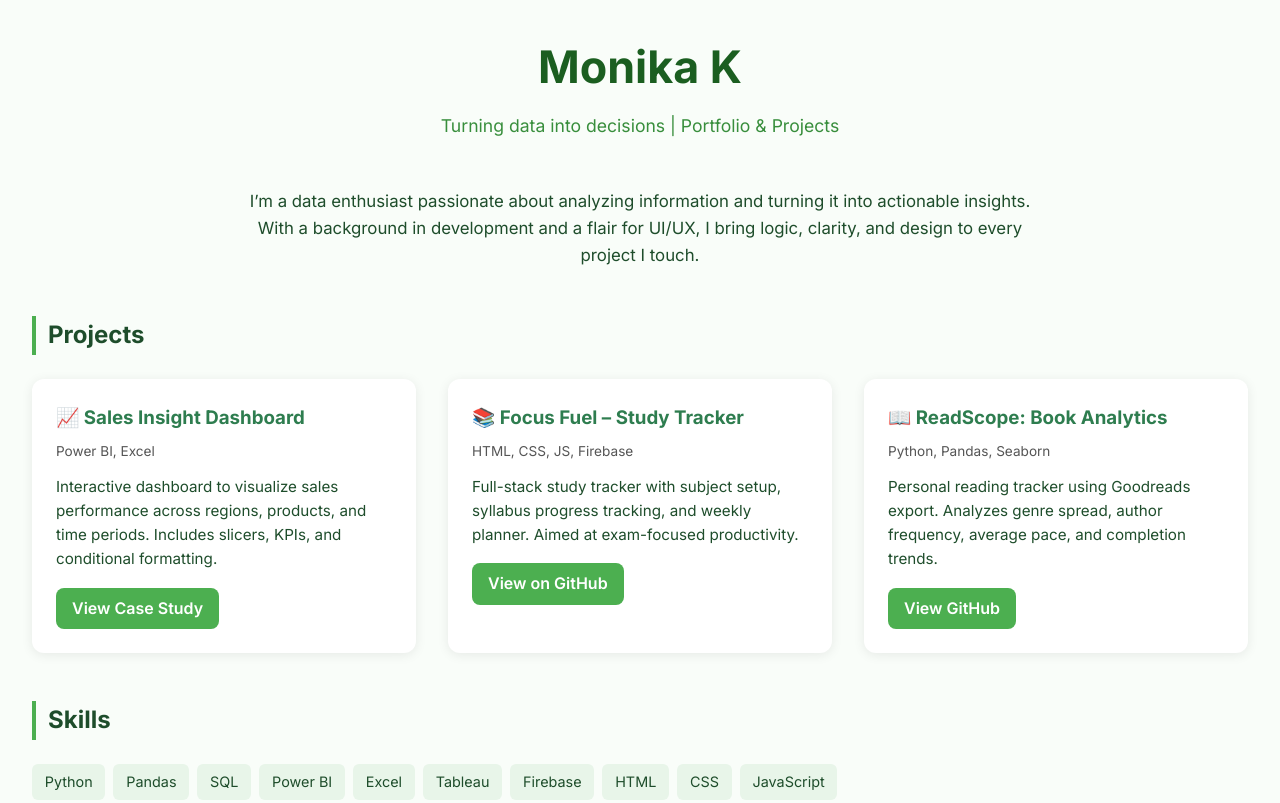
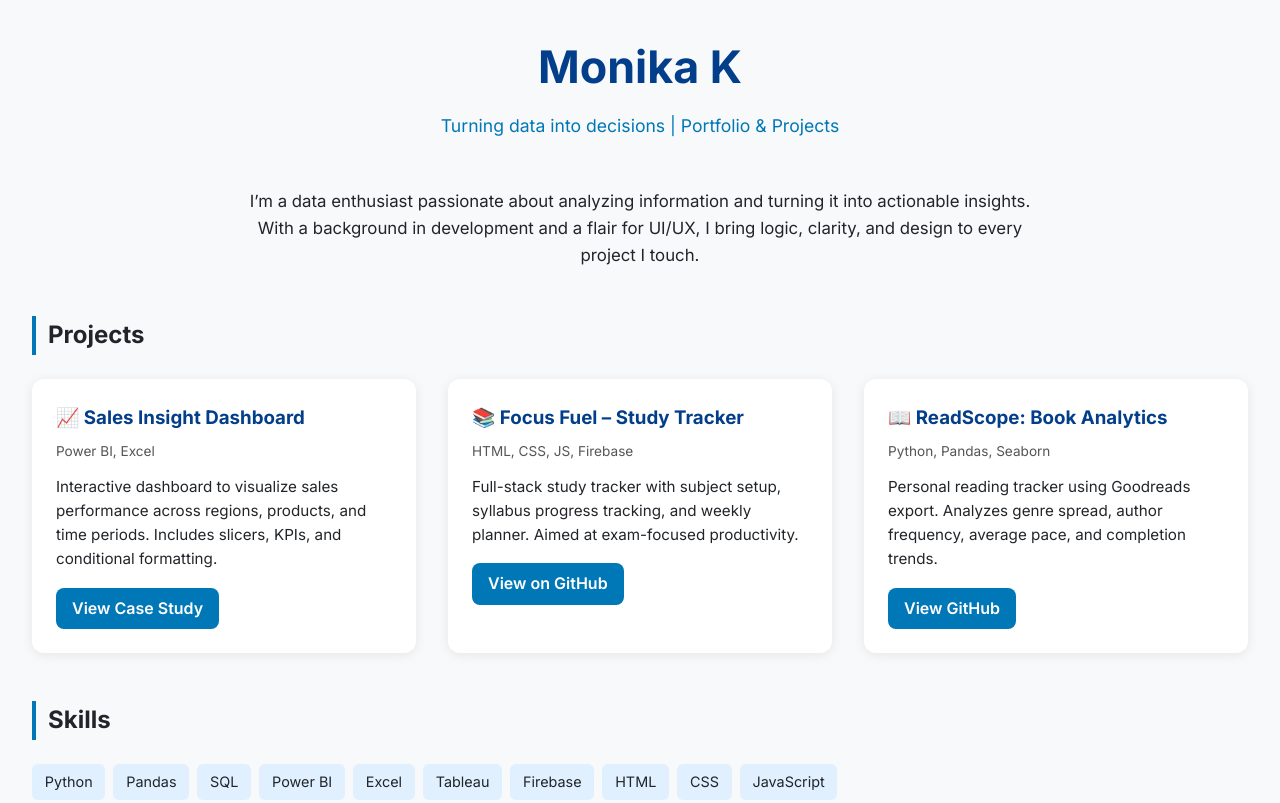
Before and after one commit to monikak2004/Monikak, a plain HTML site: page index.html in a window 1280 px wide. Shown: the top 803 px of the page. Drawn offline with Linux system fonts and the light colour scheme.

Commit message:
Update index.html

```diff
--- a/index.html
+++ b/index.html
@@ -7,10 +7,11 @@
   <link href="https://fonts.googleapis.com/css2?family=Inter:wght@400;600;700&display=swap" rel="stylesheet">
   <style>
     :root {
-      --bg: #f9fdf9;
-      --text: #1e4d2b;
-      --accent: #4caf50;
-      --soft: #e8f5e9;
+      --bg: #f8f9fa;
+      --text: #212529;
+      --accent: #0077b6;
+      --soft: #e0f0ff;
+      --accent-dark: #023e8a;
     }
     * {
       margin: 0;
@@ -30,11 +31,11 @@
     }
     header h1 {
       font-size: 2.8rem;
-      color: #1b5e20;
+      color: var(--accent-dark);
     }
     header p {
       font-size: 1.1rem;
-      color: #388e3c;
+      color: var(--accent);
       margin-top: 0.5rem;
     }
     .intro {
@@ -62,7 +63,7 @@
     }
     .project-card h3 {
       margin-bottom: 0.5rem;
-      color: #2e7d4f;
+      color: var(--accent-dark);
     }
     .project-card .tools {
       font-size: 0.85rem;
@@ -81,6 +82,10 @@
       border-radius: 8px;
       font-weight: 600;
       display: inline-block;
+      transition: background 0.3s;
+    }
+    .project-card a:hover {
+      background: var(--accent-dark);
     }
     .skills {
       display: flex;
@@ -105,7 +110,7 @@
       font-size: 0.9rem;
     }
     footer a {
-      color: var(--text);
+      color: var(--accent-dark);
       font-weight: 600;
       text-decoration: none;
     }
```
